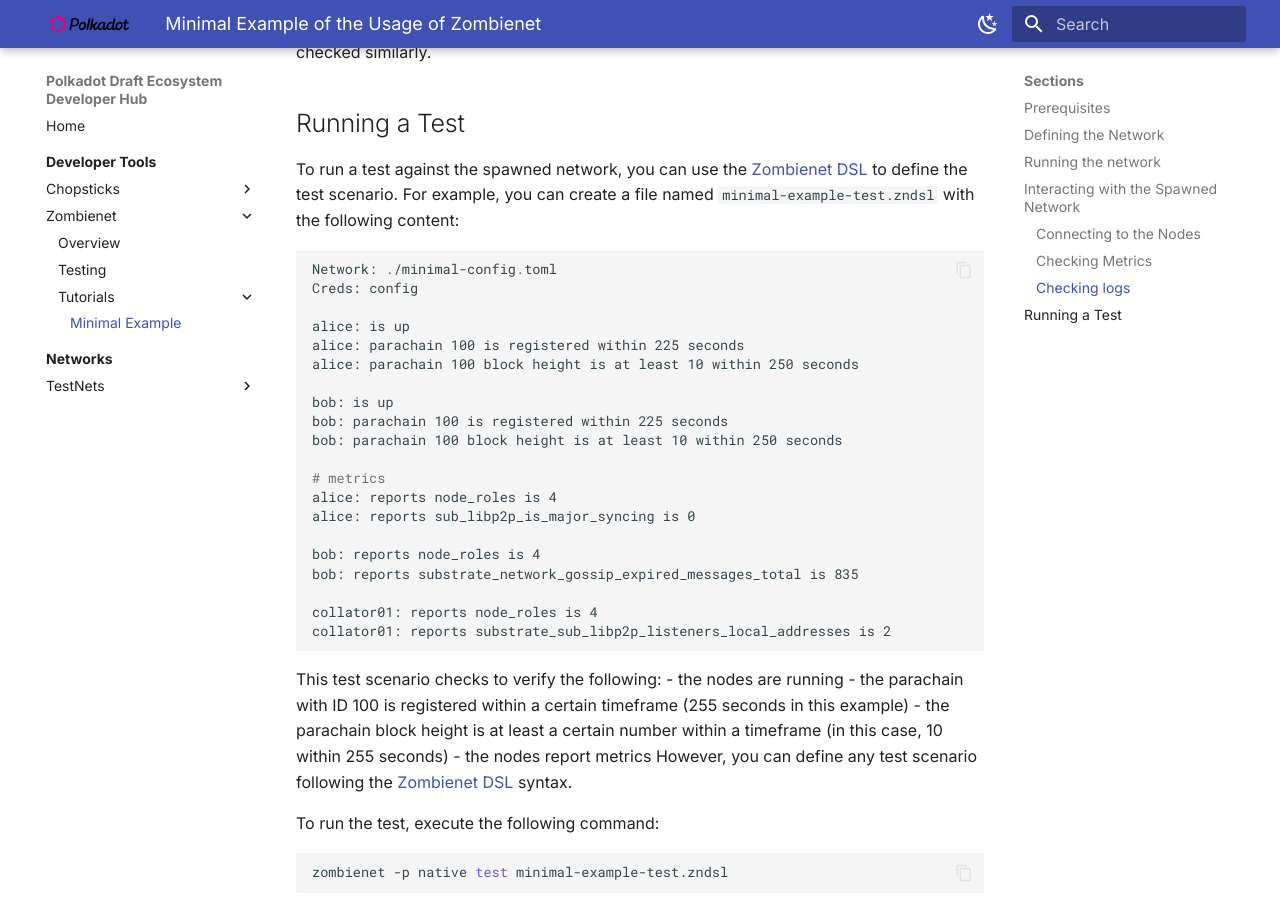
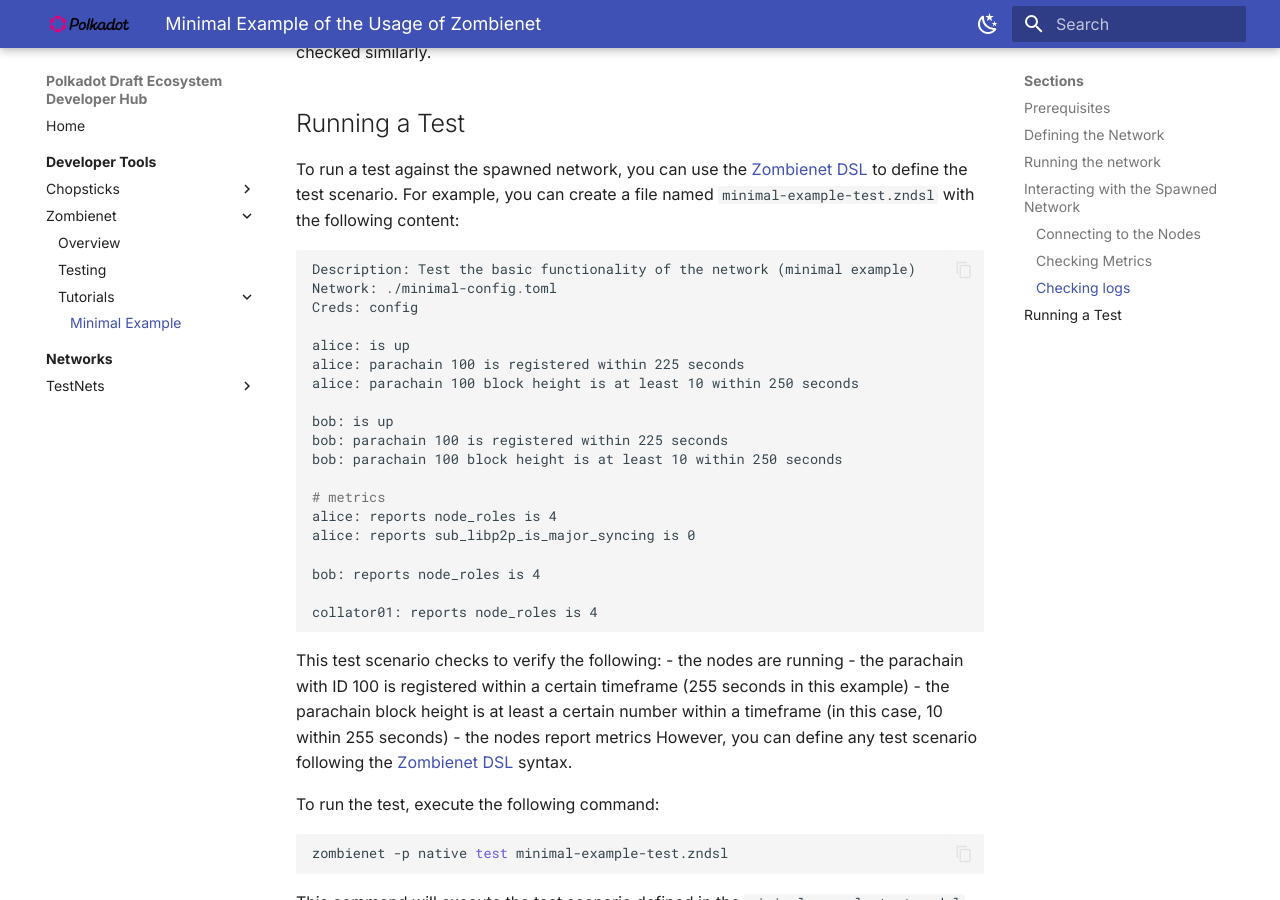
Before and after one commit to papermoonio/polkadot-ecosystem-docs-draft, an MkDocs documentation site: the page built from docs/dev-tools/zombienet/tutorials/minimal-example.md, in a window 1280 px wide and 900 px high, scrolled down 4447 px. Built offline with MkDocs 1.6.1 and Material for MkDocs 9.7.7, drawn with Linux system fonts in a browser that asks for light colours.

Commit message:
fix: updating minimal test file

````diff
--- a/docs/dev-tools/zombienet/tutorials/minimal-example.md
+++ b/docs/dev-tools/zombienet/tutorials/minimal-example.md
@@ -196,6 +196,7 @@
 To run a test against the spawned network, you can use the [Zombienet DSL](../testing.md) to define the test scenario. For example, you can create a file named `minimal-example-test.zndsl` with the following content:
 
 ```toml
+Description: Test the basic functionality of the network (minimal example)
 Network: ./minimal-config.toml
 Creds: config
 
@@ -212,10 +213,8 @@
 alice: reports sub_libp2p_is_major_syncing is 0
 
 bob: reports node_roles is 4
-bob: reports substrate_network_gossip_expired_messages_total is 835
 
 collator01: reports node_roles is 4
-collator01: reports substrate_sub_libp2p_listeners_local_addresses is 2
 ```
 
 This test scenario checks to verify the following:
````
